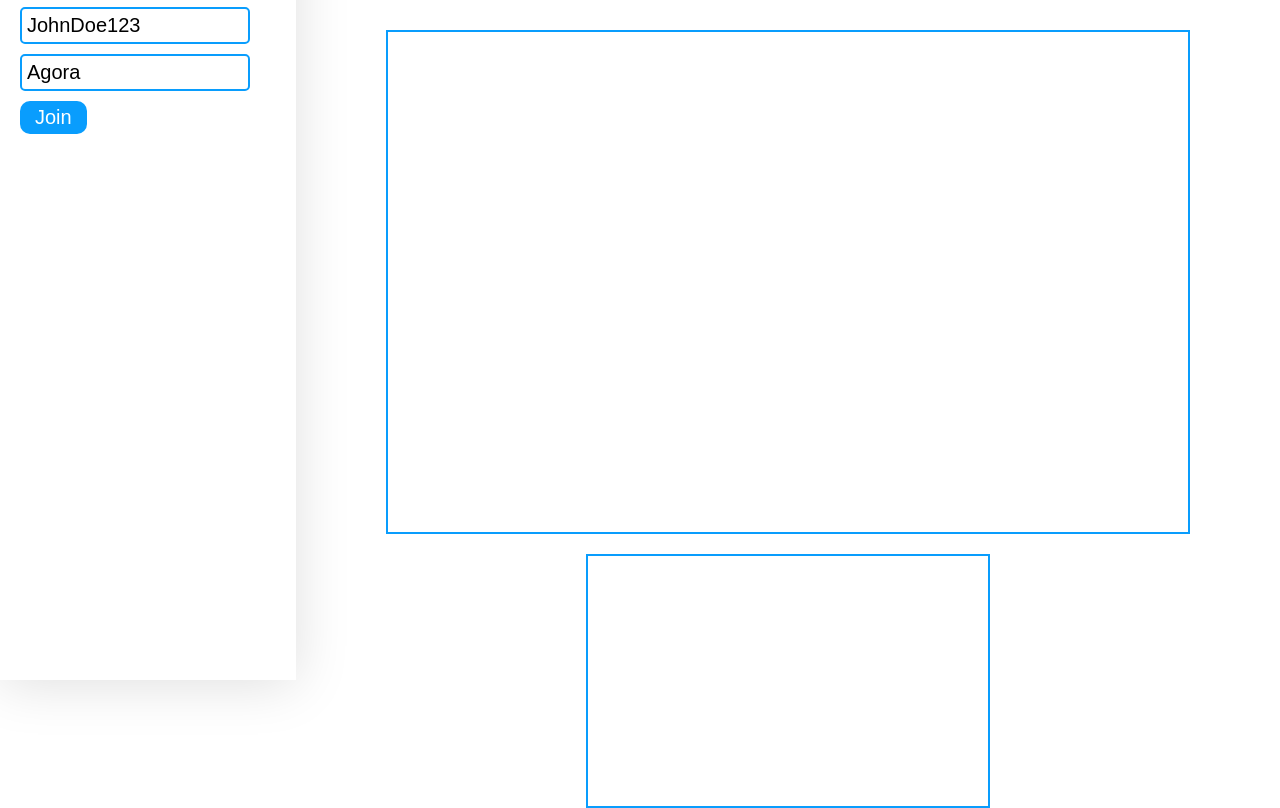
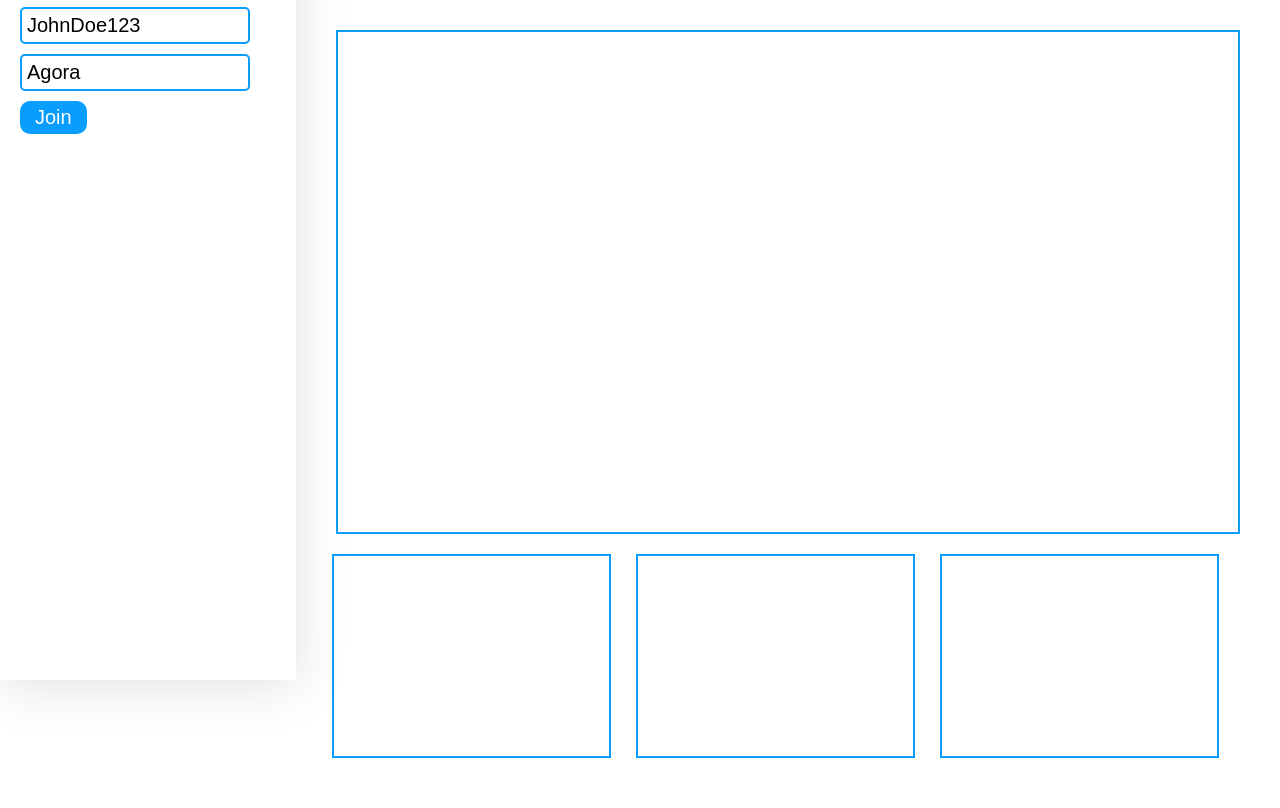
Before and after one commit to abhinaya-r/abhinaya-r.github.io, a plain HTML site: page videoCall.html in a window 1280 px wide. Shown: the part 120-928 px from the top of the page. After the commit the page ends 878 px from the top, so only its background shows below. Drawn offline with Linux system fonts and the light colour scheme.

Commit message:
added windows

```diff
--- a/styles.css
+++ b/styles.css
@@ -121,15 +121,20 @@ input{
     margin-top: 150px;
     justify-self: center;
     border: 2px solid #099dfd;
-    width: 800px;
+    width: 900px;
     height: 500px;
 }
+.streams{
+    display: flex;
+    flex-direction: row;
+}
 
-#remoteStream{
+.remoteStream{
     text-align: left;
     margin-top: 20px;
     justify-self: center;
     border: 2px solid #099dfd;
-    width: 400px;
-    height: 250px;
+    width: 275px;
+    margin-right: 25px;
+    height: 200px;
 }
--- a/videoCall.html
+++ b/videoCall.html
@@ -22,8 +22,14 @@
             <div class="right-pane">
                 <div id="SelfStream">
                 </div>
-                <div id="remoteStream">
+                <div class="streams">
+                <div id="remoteStream" class="remoteStream">
                 </div>
+                <div class="remoteStream">
+                </div>
+                <div class="remoteStream">
+                </div>
+            </div>
             </div>
         </div>
         </div>
```
